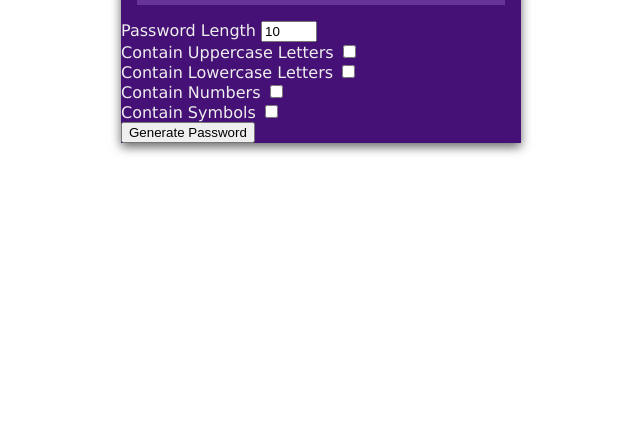
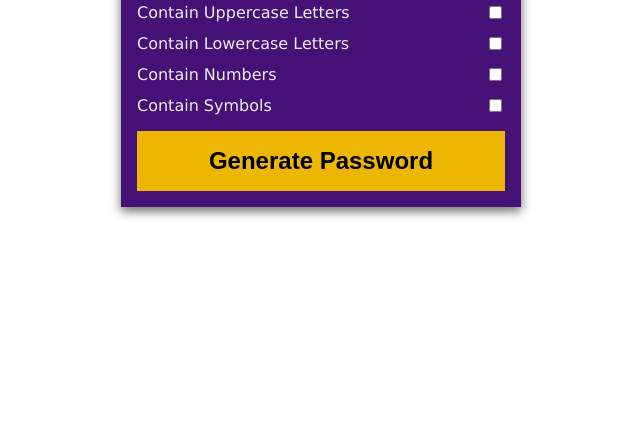
Before and after one commit to CidNP/password-generator, a plain HTML site: page index.html in a window 1280 px wide. Shown: the part 369-800 px from the top of the page, without its empty margins (319-959 px from the left). Drawn offline with Linux system fonts and the light colour scheme.

Commit message:
Update style.css

```diff
--- a/style.css
+++ b/style.css
@@ -48,3 +48,32 @@ body{
     border: none;
     cursor: pointer;
 }
+
+.pw:hover button{
+    opacity: 1;
+    transform: translate(0, -80%);
+}
+
+.pw-body{
+    padding: 0 1rem 1rem;
+}
+
+.form-control{
+    color: #eee;
+    display: flex;
+    justify-content: space-between;
+    margin: 0.75rem 0;
+}
+
+.generate{
+    display: block;
+    background-color: #ecb602;
+    color: rgb(red, green, blue);
+    font-weight: bold;
+    padding: 1rem;
+    font-size: 1.5rem;
+    margin-top: 1rem;
+    border: none;
+    width: 100%;
+    cursor: pointer;
+}
```
